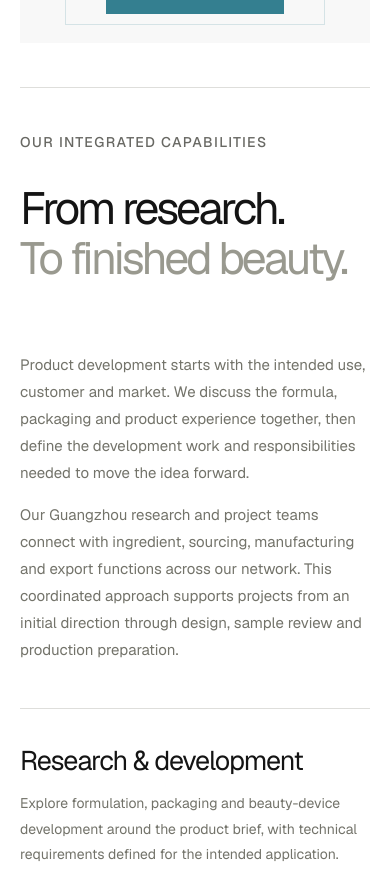
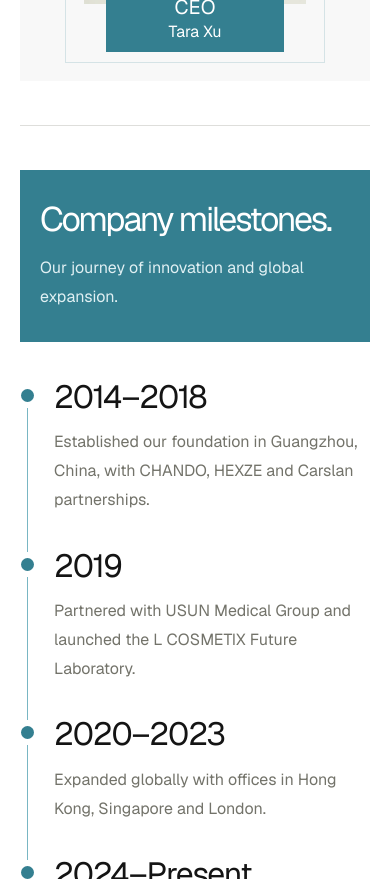
Before and after one commit to taraxu2023-blip/LCOSMETIX, a Next.js app: page /about in a window 390 px wide. Shown: the part 2320-3199 px from the top of the page. Built offline with nearby package versions, Linux system fonts and the light colour scheme; no server answers.

Commit message:
Add company milestone timeline to About page

```diff
--- a/src/app/about/about-content.css
+++ b/src/app/about/about-content.css
@@ -99,6 +99,29 @@
 .about-reception img { display: block; width: 100%; height: auto; aspect-ratio: 1; }
 .about-lead-copy > p:first-child { margin-top: 0; }
 .about-lead-copy > .text-link { margin-top: 8px; }
+.about-milestones-header { padding: 42px 32px; background: #347f90; color: #fff; text-align: center; }
+.about-milestones-header h2 { margin: 0; color: inherit; font-size: clamp(38px, 4.6vw, 64px); line-height: 1.12; }
+.about-milestones-header p { margin: 20px 0 0; color: #e0f0f3; font-size: 18px; line-height: 1.6; }
+.about-timeline { position: relative; max-width: 1120px; margin: 56px auto 0; padding: 0; list-style: none; }
+.about-timeline::before { content: ""; position: absolute; top: 20px; bottom: 20px; left: 50%; width: 1px; background: #79b6c3; }
+.about-timeline li { position: relative; display: grid; grid-template-columns: repeat(2, minmax(0, 1fr)); padding-bottom: 42px; }
+.about-timeline li:last-child { padding-bottom: 0; }
+.about-timeline li::before { content: ""; position: absolute; top: 17px; left: calc(50% - 6px); width: 13px; height: 13px; border-radius: 50%; background: #347f90; box-shadow: 0 0 0 6px #fff; }
+.about-timeline-entry { grid-column: 1; min-width: 0; padding-right: 48px; text-align: right; }
+.about-timeline li:nth-child(even) .about-timeline-entry { grid-column: 2; padding: 0 0 0 48px; text-align: left; }
+.about-timeline h3 { margin: 0; font-size: clamp(30px, 3vw, 42px); font-weight: 400; line-height: 1.2; letter-spacing: -.035em; }
+.about-timeline p { margin: 16px 0 0; color: #73736a; font-size: 17px; line-height: 1.8; }
 @media (max-width: 760px) {
   .about-page .about-lead { grid-template-columns: 1fr; gap: 28px; }
+  .about-milestones-header { padding: 30px 20px; text-align: left; }
+  .about-milestones-header h2 { font-size: clamp(34px, 8vw, 44px); }
+  .about-milestones-header p { margin-top: 16px; font-size: 16px; }
+  .about-timeline { margin-top: 36px; }
+  .about-timeline::before { left: 7px; top: 14px; bottom: 14px; }
+  .about-timeline li { grid-template-columns: minmax(0, 1fr); padding-bottom: 32px; }
+  .about-timeline li::before { top: 11px; left: 1px; }
+  .about-timeline-entry,
+  .about-timeline li:nth-child(even) .about-timeline-entry { grid-column: 1; padding: 0 0 0 34px; text-align: left; }
+  .about-timeline h3 { font-size: 32px; }
+  .about-timeline p { margin-top: 12px; font-size: 16px; }
 }
--- a/src/app/about/page.tsx
+++ b/src/app/about/page.tsx
@@ -5,6 +5,7 @@ import CompanyMap from "../../components/CompanyMap";
 import { company } from "../../data/company";
 import { aboutProfile } from "../../data/about-profile";
 import { aboutMedia } from "../../data/about-media";
+import { companyMilestones } from "../../data/company-milestones";
 import { pageSeo } from "../../data/seo";
 import { pageMetadata } from "../../lib/seo";
 import { getPublishedProducts, productHref } from "../../data/products";
@@ -30,7 +31,7 @@ export default function About() {
         </div>
         <CompanyStats />
         <nav className="about-section-nav" aria-label="On this About page">
-          <a href="#mission">Mission & vision</a><a href="#story">Integrated capabilities</a><a href="#capabilities">Global presence</a><a href="#manufacturing">Single-dose development</a><a href="/oem-odm">OEM / ODM</a><a href="#locations">Contact locations</a>
+          <a href="#mission">Mission & vision</a><a href="#milestones">Company milestones</a><a href="#story">Integrated capabilities</a><a href="#capabilities">Global presence</a><a href="#manufacturing">Single-dose development</a><a href="/oem-odm">OEM / ODM</a><a href="#locations">Contact locations</a>
         </nav>
       </section>
 
@@ -45,6 +46,21 @@ export default function About() {
             <figcaption><span>{aboutProfile.leadership.role}</span><span>{aboutProfile.leadership.name}</span></figcaption>
           </figure>
         </div>
+      </section>
+
+      <section className="inner-container about-content-section about-milestones" id="milestones" aria-labelledby="about-milestones-heading">
+        <header className="about-milestones-header">
+          <h2 id="about-milestones-heading">Company milestones.</h2>
+          <p>Our journey of innovation and global expansion.</p>
+        </header>
+        <ol className="about-timeline" aria-label="Company history">
+          {companyMilestones.map((milestone) => <li key={milestone.period}>
+            <div className="about-timeline-entry">
+              <h3>{milestone.period}</h3>
+              <p>{milestone.description}</p>
+            </div>
+          </li>)}
+        </ol>
       </section>
 
       <section className="inner-container about-content-section" id="story" aria-labelledby="about-story-heading">
--- /dev/null
+++ b/src/data/company-milestones.ts
@@ -0,0 +1,20 @@
+// Source: Company Milestone slide supplied by the user on 2026-11-27.
+// The first range describes a foundation phase; company.founded remains 2015.
+export const companyMilestones = [
+  {
+    period: "2014–2018",
+    description: "Established our foundation in Guangzhou, China, with CHANDO, HEXZE and Carslan partnerships.",
+  },
+  {
+    period: "2019",
+    description: "Partnered with USUN Medical Group and launched the L COSMETIX Future Laboratory.",
+  },
+  {
+    period: "2020–2023",
+    description: "Expanded globally with offices in Hong Kong, Singapore and London.",
+  },
+  {
+    period: "2024–Present",
+    description: "Partnered with global innovators to co-develop exclusive proprietary actives and build breakthrough delivery systems for them.",
+  },
+] as const;
```
